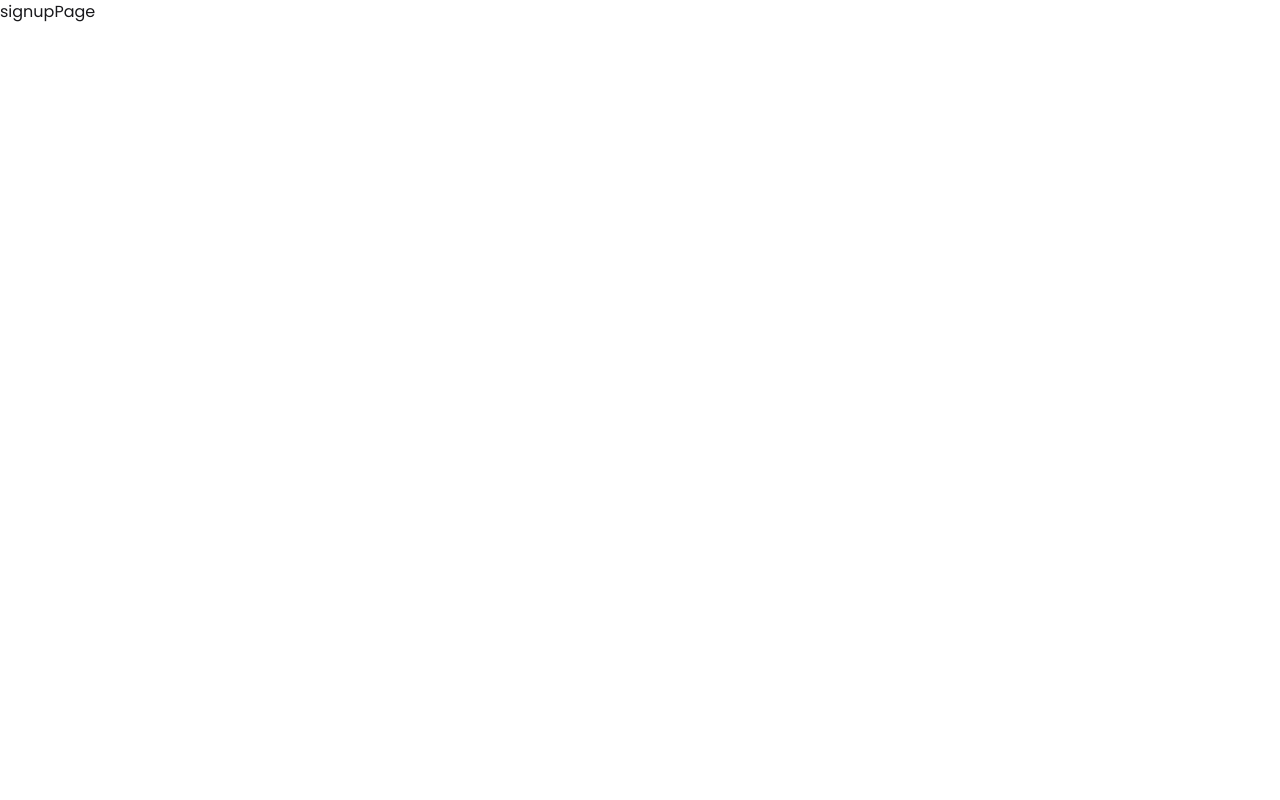
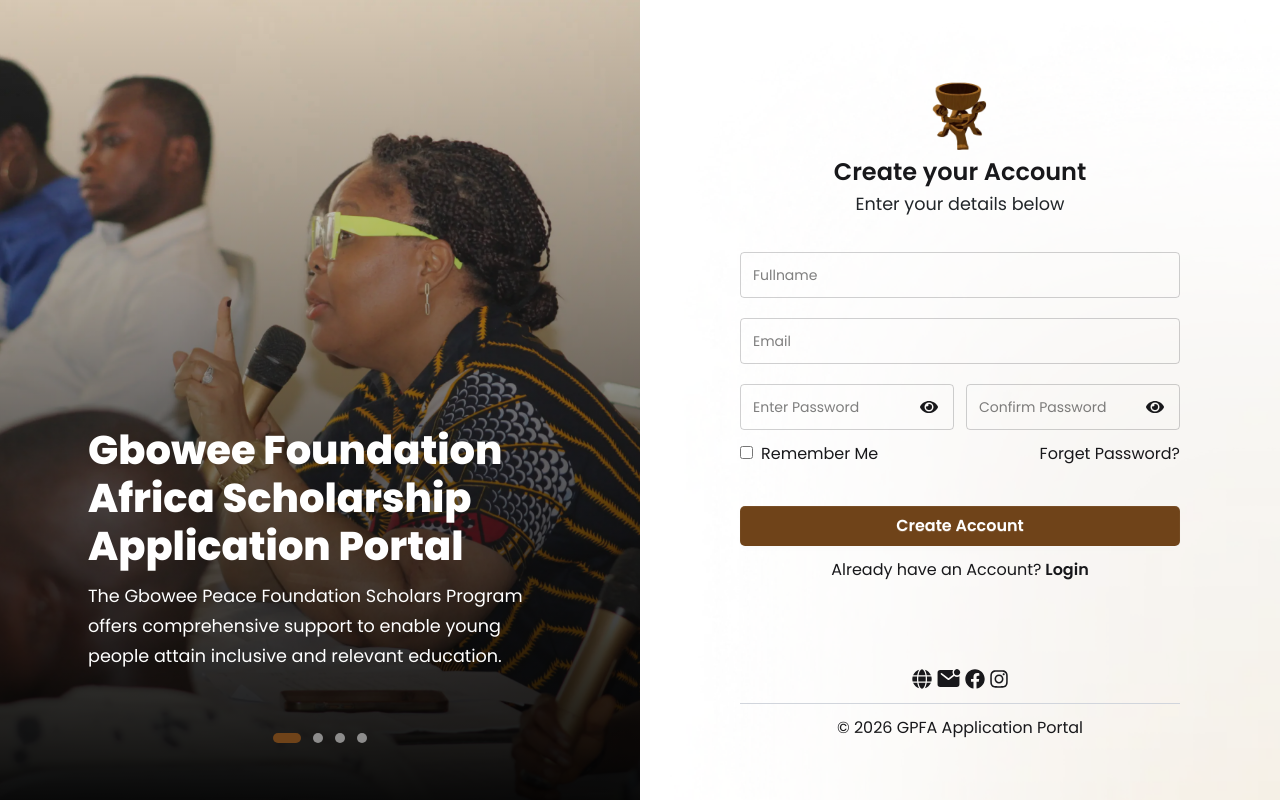
Before and after one commit to drew-tech-lr/gpfa-ams, a Next.js app: page /user/signup in a window 1280 px wide. Built offline with nearby package versions, Linux system fonts and the light colour scheme.

Commit message:
user Signup

```diff
--- a/app/components/footer/Footer.tsx
+++ b/app/components/footer/Footer.tsx
@@ -25,7 +25,7 @@
 
         <div>
           <hr className="my-3 border-t border-gray-300" />
-          <p className="text-center">© 2026 GPFA Scholar Management System</p>
+          <p className="text-center">© 2026 GPFA Application Portal </p>
         </div>
       </div>
     </>
--- a/app/components/navbar/Navbar.tsx
+++ b/app/components/navbar/Navbar.tsx
@@ -1,11 +1,13 @@
 import React from "react";
 import Image from "next/image";
 import Link from "next/link";
+import Footer from "../footer/Footer";
 
 const Navbar = () => {
   return (
     <>
-      <div className="bg-sky-300 w-auto">
+      <div className=" h-full flex flex-col justify-between p-8 ">
+        <div>
           <Image
             src="/images/gpfa-logo.webp"
             width={80}
@@ -18,9 +20,10 @@
             quibusdam magnam quidem iure laboriosam nobis rerum veritatis
             blanditiis cumque exercitationem quaerat. Facere.
           </p>
-
         </div>
-        <Link href='/user/login'>User Login</Link>
+        <Link href="/user/login">User Login</Link>
+        <Footer />
+      </div>
     </>
   );
 };
--- a/app/user/login/LoginForm.tsx
+++ b/app/user/login/LoginForm.tsx
@@ -71,7 +71,7 @@
 
             <div className="mt-3 flex w-full items-center justify-between forgetPassword">
               <span>
-                <input className="mr-2" id="rememberLogin" type="radio" />
+                <input className="mr-2" id="rememberLogin" type="checkbox" />
                 <label htmlFor="rememberLogin">Remember Me</label>
               </span>
 
@@ -94,14 +94,12 @@
 
             {/* SignUp Link */}
             <span className="flex items-center justify-center mt-3">
-              <p>
-                <strong>
-                  <Link href="/signup" className="body-text">
-                    Singup
-                  </Link>
-                </strong>{" "}
+              <span>
+                <Link href="/user/signup" className="font-semibold">
+                  Singup
+                </Link>{" "}
                 to Create Account
-              </p>
+              </span>
             </span>
           </form>
         </div>
--- /dev/null
+++ b/app/user/signup/SignupForm.module.css
@@ -0,0 +1,32 @@
+.signupFormContainer {
+  background-image: url("/images/bgImage.webp");
+  background-size: 1000%;
+}
+
+.customInput {
+  border-radius: none !important;
+  /* background-color: gold !important; */
+  color: black !important;
+  box-shadow: none !important;
+  background: none !important;
+}
+
+.customInput:focus,
+.custom-input:focus-visible {
+  border: 1.3px solid var(--primary-brand-color) !important;
+  outline: none !important;
+  box-shadow: none !important;
+}
+
+/* floating label text */
+.customFloating span {
+  font-size: 0.85rem;
+  transition: all 0.2s ease;
+}
+
+.customFloating:focus-within span,
+.customFloating:has(input:not(:placeholder-shown)) span {
+  font-size: 1.1rem;
+  font-weight: 600;
+  padding: 0;
+}
--- /dev/null
+++ b/app/user/signup/SignupForm.tsx
@@ -0,0 +1,156 @@
+"use client";
+import React, { useState } from "react";
+import Image from "next/image";
+import style from "./SignupForm.module.css";
+import Button from "@/app/components/button/Button";
+import Footer from "@/app/components/footer/Footer";
+import { FaEye, FaEyeSlash } from "react-icons/fa";
+import Link from "next/link";
+import { useRouter } from "next/navigation";
+
+const SignupForm = () => {
+  const router = useRouter();
+  const [showPassword, setShowPassword] = useState(false);
+  return (
+    <>
+      <div
+        className={`flex flex-col  min-h-screen items-center justify-between py-5 p-2 lg:p-15 w-full ${style.signupFormContainer}`}
+      >
+        <div className="w-full pt-5">
+          {/* Header */}
+          <div className="flex flex-col items-center justify-center">
+            <Image
+              src="/images/gpfa-logo.webp"
+              alt="gpfa-logo"
+              height={60}
+              width={60}
+            />
+            <h4 className="third-Heading text-center px-8">
+              Create your Account{" "}
+            </h4>
+            <p className="body-text text-center">Enter your details below</p>
+          </div>
+
+          <form className="w-full pt-8 px-10" action="">
+            {/* Fullnamee */}
+            <div className="username">
+              <label className={`floating-label ${style.customFloating}`}>
+                <span>Enter Fullname</span>
+                <input
+                  type="text"
+                  placeholder="Fullname"
+                  className={`input w-full py-5.5 ${style.customInput}`}
+                />
+              </label>
+            </div>
+
+            {/* Email */}
+            <div className="email mt-5">
+              <label className={`floating-label ${style.customFloating}`}>
+                <span>Enter Email</span>
+                <input
+                  type="email"
+                  placeholder="Email"
+                  className={`input w-full py-5.5 ${style.customInput}`}
+                />
+              </label>
+            </div>
+
+            {/* Password */}
+            <div className="flex flex-col lg:flex-row">
+              <div className="password w-full mt-5 mr-3lg:mr-3 lg:mt-5 lg:mr-0">
+                <div className="relative">
+                  <label className={`floating-label  ${style.customFloating}`}>
+                    <span>Enter Password</span>
+                    <input
+                      type={showPassword ? "text" : "password"}
+                      placeholder="Enter Password"
+                      className={`input w-full py-5.5 pr-12 ${style.customInput}`}
+                    />
+                  </label>
+
+                  <button
+                    type="button"
+                    onClick={() => setShowPassword(!showPassword)}
+                    className="absolute right-4 top-1/2 -translate-y-1/2 z-10 cursor-pointer"
+                  >
+                    {showPassword ? (
+                      <FaEyeSlash size={18} />
+                    ) : (
+                      <FaEye size={18} />
+                    )}
+                  </button>
+                </div>
+              </div>
+
+              <div className="confirmPassword w-full mt-5 lg:ml-3 lg:mt-5 lg:m-0 ">
+                <div className="relative">
+                  <label className={`floating-label ${style.customFloating}`}>
+                    <span>Confirm Password</span>
+                    <input
+                      type={showPassword ? "text" : "password"}
+                      placeholder="Confirm Password"
+                      className={`input w-full py-5.5 pr-12 ${style.customInput}`}
+                    />
+                  </label>
+
+                  <button
+                    type="button"
+                    onClick={() => setShowPassword(!showPassword)}
+                    className="absolute right-4 top-1/2 -translate-y-1/2 z-10 cursor-pointer"
+                  >
+                    {showPassword ? (
+                      <FaEyeSlash size={18} />
+                    ) : (
+                      <FaEye size={18} />
+                    )}
+                  </button>
+                </div>
+              </div>
+            </div>
+
+            <div className="mt-3 flex w-full items-center justify-between forgetPassword">
+              <span>
+                <input className="mr-2" id="rememberLogin" type="checkbox" />
+                <label htmlFor="rememberLogin">Remember Me</label>
+              </span>
+
+              <span>
+                <Link href="/">Forget Password?</Link>
+              </span>
+            </div>
+
+            {/* Login Button */}
+            <div className="button-container mt-10">
+              <Link href="/user/signup">
+                <Button
+                  btnLabel="Create Account"
+                  variant="primary"
+                  className="w-full py-5.4 text-1xl"
+                />
+              </Link>
+            </div>
+
+            {/* SignUp Link */}
+            <span className="flex items-center justify-center mt-3">
+              <span>
+                Already have an Account?
+                <Link href="/user/login" className="font-semibold">
+                  {" "}
+                  Login
+                </Link>
+              </span>
+            </span>
+          </form>
+        </div>
+
+        {/* Footer */}
+        <div className="px-10 w-full">
+          <Footer />
+        </div>
+      </div>
+    </>
+  );
+};
+
+export default SignupForm;
--- a/app/user/signup/page.tsx
+++ b/app/user/signup/page.tsx
@@ -1,9 +1,22 @@
-import React from 'react'
+import React from "react";
+import SignupForm from "./SignupForm";
+import Slider from "@/app/components/slider/Slider";
 
 const signupPage = () => {
   return (
-    <div>signupPage</div>
-  )
-}
+    <div>
+      <div className="grid grid-cols-1 lg:grid-cols-2 min-h-screen">
+        {/* Slider */}
+        <div className="order-1 lg:order-1">
+          <Slider />
+        </div>
+        {/* Login Form */}
+        <div className="w-full order-2 lg:order-2">
+          <SignupForm />
+        </div>
+      </div>
+    </div>
+  );
+};
 
-export default signupPage
+export default signupPage;
```
Lines whose indentation alone changed are shown as unchanged.
